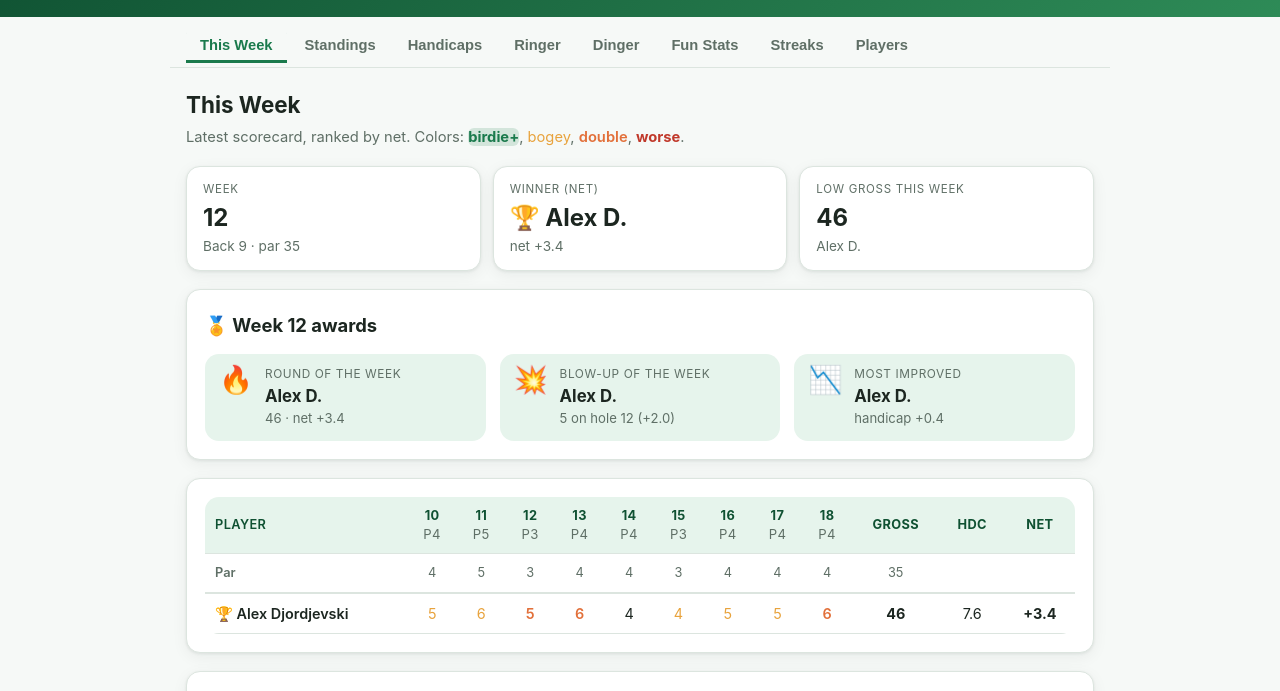
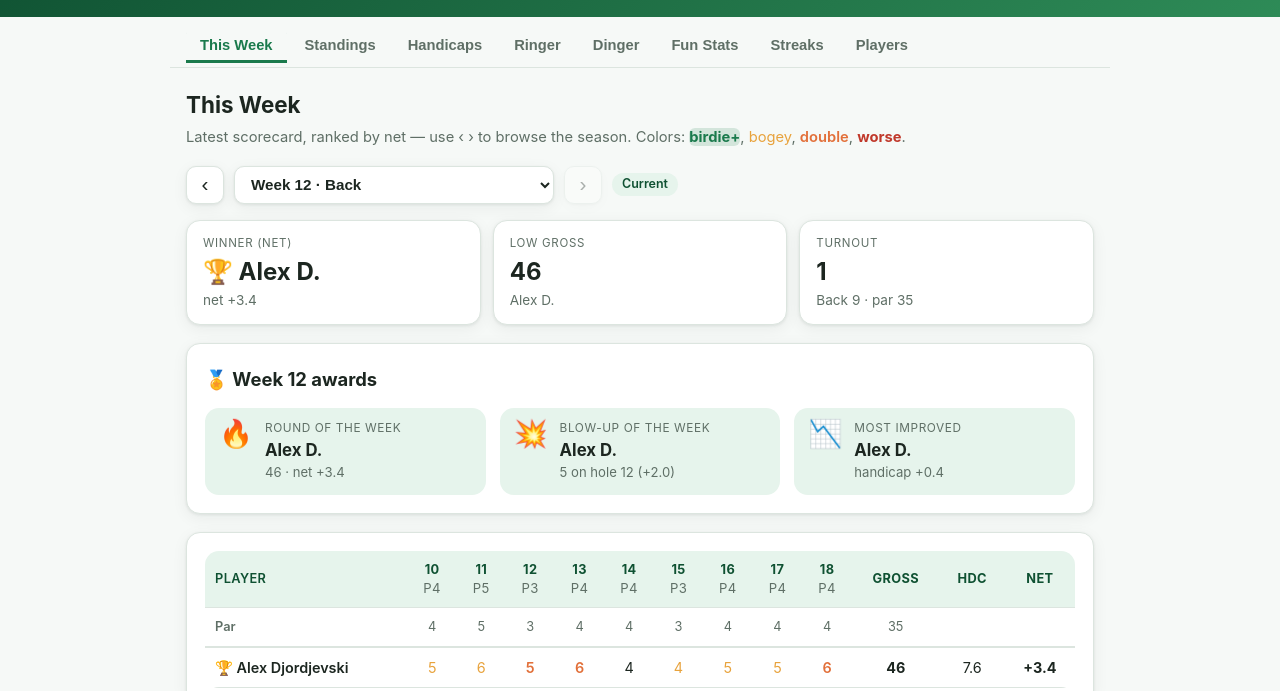
Before and after one commit to valdezt/dominion-golf-league, a plain HTML site: page site/index.html in a window 1280 px wide. Shown: the part 89-780 px from the top of the page. Drawn offline with Linux system fonts and the light colour scheme.

Commit message:
Add week navigation to This Week tab
Browse any week via ‹ › arrows or a jump dropdown; defaults to the
current (latest) week with a "Jump to current" shortcut. Per-week
tiles and awards follow the selection; season records stay on the
current week.

Co-Authored-By: Claude Opus 4.8 <noreply@anthropic.com>

```diff
--- a/site/assets/app.js
+++ b/site/assets/app.js
@@ -60,18 +60,31 @@ function show(tab) {
 }
 
 // ---------- This Week ----------
+let weekIdx = null;   // index into DATA.weeks; null -> latest
 function viewWeek(main) {
   const weeks = DATA.weeks;
-  const wk = weeks[weeks.length - 1];
+  if (weekIdx === null || weekIdx < 0 || weekIdx >= weeks.length) weekIdx = weeks.length - 1;
+  const wk = weeks[weekIdx];
   const holes = wk.holes;
   const rows = wk.results;
+  const isLatest = weekIdx === weeks.length - 1;
+  const nineName = wk.nine === 'F' ? 'Front 9' : 'Back 9';
 
-  const rec = DATA.records;
+  const nav = `
+    <div class="week-nav">
+      <button class="wk-btn" id="wk-prev" ${weekIdx === 0 ? 'disabled' : ''} aria-label="Previous week">‹</button>
+      <select class="wk-select" id="wk-select">
+        ${weeks.map((w, i) => `<option value="${i}" ${i === weekIdx ? 'selected' : ''}>Week ${w.week} · ${w.nine === 'F' ? 'Front' : 'Back'}${w.date ? ' · ' + w.date : ''}</option>`).join('')}
+      </select>
+      <button class="wk-btn" id="wk-next" ${isLatest ? 'disabled' : ''} aria-label="Next week">›</button>
+      ${isLatest ? '<span class="pill">Current</span>' : `<button class="wk-latest" id="wk-latest">Jump to current ⟶</button>`}
+    </div>`;
+
   const tiles = `
     <div class="tiles">
-      <div class="tile"><div class="label">Week</div><div class="value">${wk.week}</div><div class="who">${wk.nine === 'F' ? 'Front 9' : 'Back 9'} · par ${wk.par}</div></div>
       <div class="tile"><div class="label">Winner (net)</div><div class="value">🏆 ${first(rows) ? shortName(first(rows).player) : '–'}</div><div class="who">net ${first(rows) ? signed(first(rows).net) : '–'}</div></div>
-      <div class="tile"><div class="label">Low gross this week</div><div class="value">${Math.min(...rows.map(r => r.gross))}</div><div class="who">${shortName(rows.reduce((a, b) => a.gross <= b.gross ? a : b).player)}</div></div>
+      <div class="tile"><div class="label">Low gross</div><div class="value">${Math.min(...rows.map(r => r.gross))}</div><div class="who">${shortName(rows.reduce((a, b) => a.gross <= b.gross ? a : b).player)}</div></div>
+      <div class="tile"><div class="label">Turnout</div><div class="value">${rows.length}</div><div class="who">${nineName} · par ${wk.par}</div></div>
     </div>`;
 
   const head = `<tr><th class="name">Player</th>` +
@@ -94,14 +107,25 @@ function viewWeek(main) {
   }).join('');
 
   main.innerHTML = `
-    <h2 class="view-title">This Week</h2>
-    <p class="view-intro">Latest scorecard, ranked by net. Colors: <span class="s-birdie">birdie+</span>, <span class="s-bogey">bogey</span>, <span class="s-double">double</span>, <span class="s-triple">worse</span>.</p>
+    <h2 class="view-title">${isLatest ? 'This Week' : 'Week ' + wk.week}</h2>
+    <p class="view-intro">${isLatest ? 'Latest scorecard' : 'Scorecard'}, ranked by net — use ‹ › to browse the season. Colors: <span class="s-birdie">birdie+</span>, <span class="s-bogey">bogey</span>, <span class="s-double">double</span>, <span class="s-triple">worse</span>.</p>
+    ${nav}
     ${tiles}
-    ${awardsCard(DATA.awards[DATA.awards.length - 1])}
+    ${awardsCard(DATA.awards.find(a => a.week === wk.week))}
     <div class="card"><div class="table-scroll"><table>
       <thead>${head}</thead><tbody>${parRow}${body}</tbody>
     </table></div></div>
-    ${recordsCard(rec)}`;
+    ${isLatest ? recordsCard(DATA.records) : ''}`;
+
+  const go = (i) => { weekIdx = Math.max(0, Math.min(weeks.length - 1, i)); viewWeek(main); };
+  const prev = main.querySelector('#wk-prev');
+  const next = main.querySelector('#wk-next');
+  const latest = main.querySelector('#wk-latest');
+  const select = main.querySelector('#wk-select');
+  if (prev) prev.onclick = () => go(weekIdx - 1);
+  if (next) next.onclick = () => go(weekIdx + 1);
+  if (latest) latest.onclick = () => go(weeks.length - 1);
+  if (select) select.onchange = (e) => go(parseInt(e.target.value, 10));
 }
 
 function awardsCard(a) {
--- a/site/assets/styles.css
+++ b/site/assets/styles.css
@@ -130,6 +130,26 @@ tbody tr:hover td { background: rgba(46,139,87,.06); }
 .legend span { display: inline-flex; align-items: center; gap: 5px; }
 .swatch { width: 11px; height: 11px; border-radius: 3px; display: inline-block; }
 
+/* Week navigator */
+.week-nav { display: flex; align-items: center; gap: 10px; margin-bottom: 16px; flex-wrap: wrap; }
+.wk-btn {
+  width: 38px; height: 38px; border-radius: 10px; border: 1px solid var(--line);
+  background: var(--card); color: var(--ink); font-size: 1.3rem; line-height: 1;
+  cursor: pointer; box-shadow: var(--shadow); flex: 0 0 auto;
+}
+.wk-btn:hover:not(:disabled) { background: var(--green-light); color: var(--green-dark); }
+.wk-btn:disabled { opacity: .35; cursor: default; }
+.wk-select {
+  flex: 1 1 auto; min-width: 0; max-width: 320px; height: 38px; padding: 0 12px;
+  border-radius: 10px; border: 1px solid var(--line); background: var(--card);
+  color: var(--ink); font-size: .95rem; font-weight: 600; cursor: pointer; box-shadow: var(--shadow);
+}
+.wk-latest {
+  border: none; background: none; color: var(--green); font-weight: 600;
+  font-size: .88rem; cursor: pointer; flex: 0 0 auto; padding: 6px 4px;
+}
+@media (prefers-color-scheme: dark) { .wk-latest { color: #6fd39e; } }
+
 /* Awards */
 .awards { display: grid; grid-template-columns: repeat(auto-fit, minmax(200px, 1fr)); gap: 14px; }
 .award { display: flex; gap: 12px; align-items: flex-start; padding: 12px 14px; background: var(--green-light); border-radius: var(--radius); }
```
